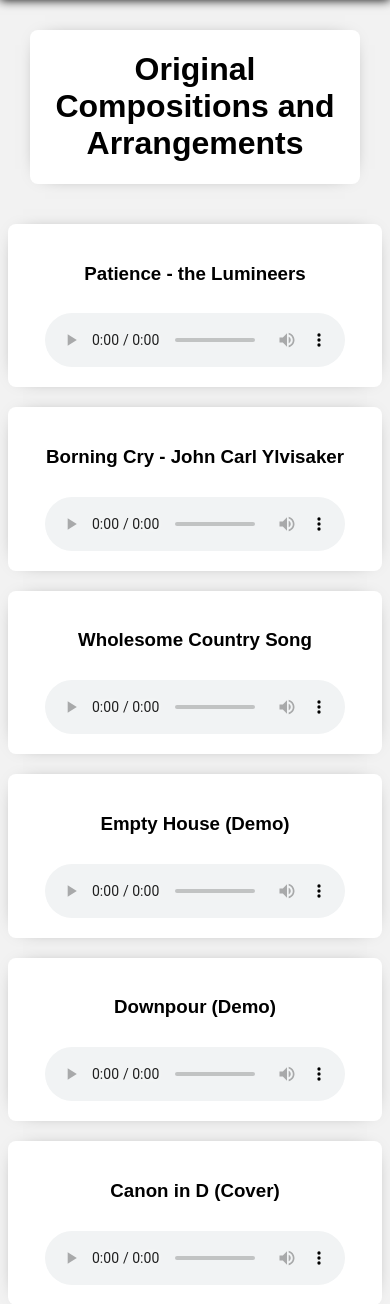
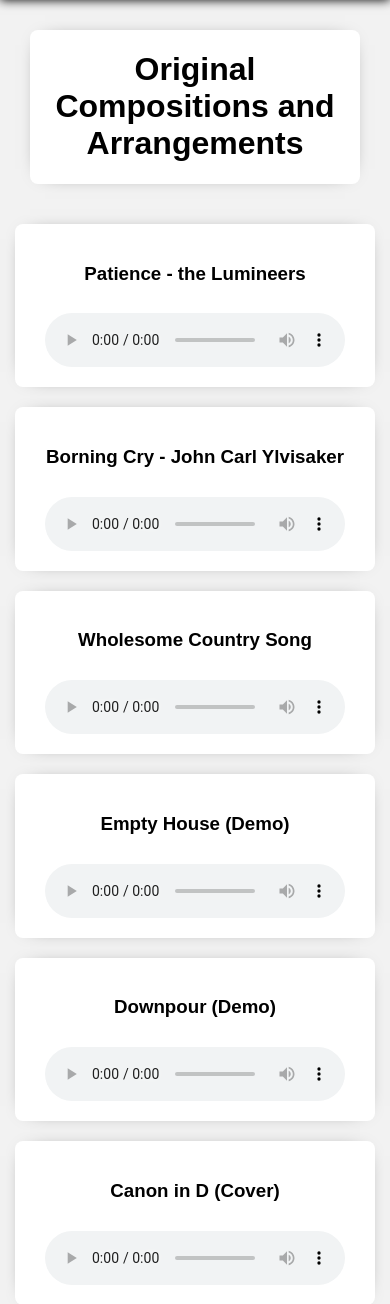
Before and after one commit to baileyconradt/baileyconradt.github.io, a PHP site: page /music.html in a window 390 px wide. Shown: the part 67-1371 px from the top of the page. Run offline with PHP 8.4, Linux system fonts and the light colour scheme.

Commit message:
fixed mobile css and changed spacing for music boxes

```diff
--- a/public/music.html
+++ b/public/music.html
@@ -73,7 +73,7 @@
         <h1>Original Compositions and Arrangements</h1>
     </div>
 
-    <div class="row">
+    <div class="music-row">
         <div class="box">
             <h3>Patience - the Lumineers</h3>
             <div align="center">
--- a/public/styles.css
+++ b/public/styles.css
@@ -201,6 +201,14 @@ box-shadow: 0px 0px 5px 1px;
     display: flex;
     flex-direction: row;
     flex-wrap: wrap;
+
+}
+
+.music-row{
+  display: flex;
+  flex-direction: row;
+  flex-wrap: wrap;
+  justify-content: space-evenly;
 }
 
 #tall.row {
@@ -282,6 +290,10 @@ cursor: pointer;
   margin-left: 8px;
   margin-right: 8px;
   margin-bottom: 10px;
+}
+
+.left-box {
+  margin: 10px;
 }
 
 /* Hamburger menu stuff */
```
